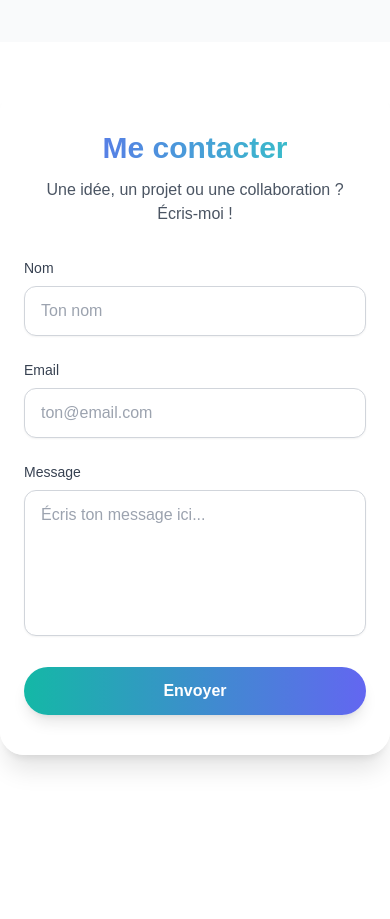
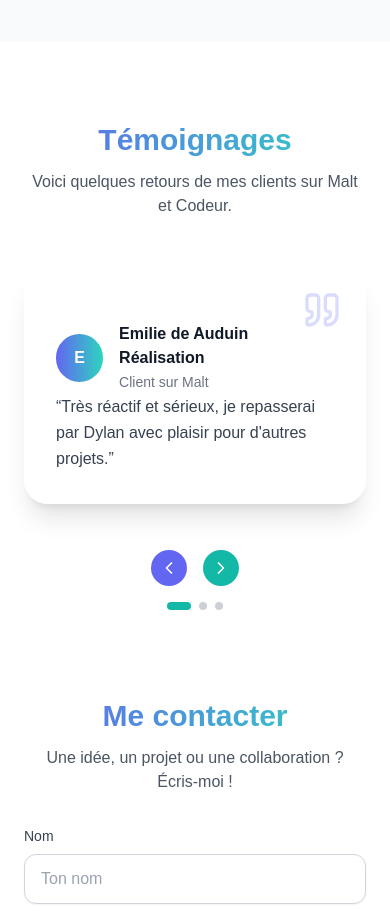
Before and after one commit to zVasO/portfolio-v2, a Next.js app: page / in a window 390 px wide. Shown: the part 6120-7039 px from the top of the page. Before the commit the page ends 6875 px from the top, so only its background shows below. Built offline with nearby package versions, Linux system fonts and the light colour scheme.

Commit message:
Add testimonials carousel to homepage
Introduces a new Testimonials component with a carousel displaying client feedback, and integrates it into the homepage. Also adds an avatar image for use in the testimonials section.

```diff
--- a/app/page.tsx
+++ b/app/page.tsx
@@ -1,14 +1,6 @@
 "use client";
-import {
-  Code,
-  Github,
-  LinkedinIcon,
-  Mail,
-  Palette,
-  Terminal,
-  ChevronDown,
-} from "lucide-react";
-import { motion } from "framer-motion";
+import {ChevronDown, Code, Github, LinkedinIcon, Mail, Palette, Terminal,} from "lucide-react";
+import {motion} from "framer-motion";
 import Head from "next/head"; // Import de Head pour gérer les métadonnées
 import TechBadge from "@/components/TechBadge";
 import IconLink from "@/components/IconLink";
@@ -17,12 +9,13 @@ import About from "@/components/section/About";
 import Stack from "@/components/section/Stack";
 import Experience from "@/components/section/Experience";
 import ContactForm from "@/components/ContactForm";
+import Testimonials from "@/components/Testimonials";
 
 export default function Home() {
     const scrollToAbout = () => {
         const aboutSection = document.getElementById("about");
         if (aboutSection) {
-      aboutSection.scrollIntoView({ behavior: "smooth" });
+            aboutSection.scrollIntoView({behavior: "smooth"});
         }
     };
 
@@ -39,7 +32,7 @@ export default function Home() {
                     name='keywords'
                     content='Full Stack, Web Developer, Laravel, Symfony, React, Vue.js, PHP, TypeScript, JavaScript, Web Applications, Front-end, Back-end, Developer Portfolio, developpeur web'
                 />
-        <meta name='author' content='Dylan Germann' />
+                <meta name='author' content='Dylan Germann'/>
 
                 {/* Open Graph (OG) pour les réseaux sociaux */}
                 <meta
@@ -50,12 +43,12 @@ export default function Home() {
                     property='og:description'
                     content='Dylan Germann est un Développeur Web Full Stack spécialisé dans les applications web modernes et performantes. Découvrez mes compétences et mes projets.'
                 />
-        <meta property='og:image' content='/path/to/your-image.jpg' />
-        <meta property='og:url' content='https://www.dgermann.dev/' />
-        <meta property='og:type' content='website' />
+                <meta property='og:image' content='/path/to/your-image.jpg'/>
+                <meta property='og:url' content='https://www.dgermann.dev/'/>
+                <meta property='og:type' content='website'/>
 
                 {/* Twitter Card */}
-        <meta name='twitter:card' content='summary_large_image' />
+                <meta name='twitter:card' content='summary_large_image'/>
                 <meta
                     name='twitter:title'
                     content='Dylan Germann - Développeur Web Full Stack'
@@ -64,7 +57,7 @@ export default function Home() {
                     name='twitter:description'
                     content='Découvrez le portfolio de Dylan Germann, Développeur Web Full Stack spécialisé dans les applications web modernes et performantes.'
                 />
-        <meta name='twitter:image' content='/path/to/your-image.jpg' />
+                <meta name='twitter:image' content='/path/to/your-image.jpg'/>
             </Head>
 
             <main className='min-h-screen'>
@@ -72,22 +65,23 @@ export default function Home() {
                 <section className='min-h-screen flex items-center justify-center relative'>
                     <div className='flex flex-col items-center justify-center px-6 py-12 sm:py-32'>
                         <motion.div
-              initial={{ opacity: 0, y: 20 }}
-              animate={{ opacity: 1, y: 0 }}
-              transition={{ duration: 0.8 }}
+                            initial={{opacity: 0, y: 20}}
+                            animate={{opacity: 1, y: 0}}
+                            transition={{duration: 0.8}}
                         >
                             <h1 className='relative mx-0 max-w-[43.5rem] text-center font-semibold tracking-tighter text-5xl sm:text-7xl md:text-7xl lg:text-7xl text-gray-900 dark:text-white'>
-                Je suis Dylan Germann<br />
-                <span className='text-4xl bg-gradient-to-r from-teal-500 to-indigo-600 bg-clip-text text-transparent'>
+                                Je suis Dylan Germann<br/>
+                                <span
+                                    className='text-4xl bg-gradient-to-r from-teal-500 to-indigo-600 bg-clip-text text-transparent'>
                   Développeur Web Full Stack
                 </span>
                             </h1>
                         </motion.div>
 
                         <motion.div
-              initial={{ opacity: 0 }}
-              animate={{ opacity: 1 }}
-              transition={{ delay: 0.3, duration: 0.8 }}
+                            initial={{opacity: 0}}
+                            animate={{opacity: 1}}
+                            transition={{delay: 0.3, duration: 0.8}}
                         >
                             <p className="mt-6 max-w-3xl tracking-wide text-gray-700 dark:text-gray-200 text-center text-lg leading-relaxed mx-auto">
                                 Je suis spécialisé dans le développement{" "}
@@ -101,21 +95,21 @@ export default function Home() {
 
                         {/* Tech Stack */}
                         <motion.div
-              initial={{ opacity: 0, y: 20 }}
-              animate={{ opacity: 1, y: 0 }}
-              transition={{ delay: 0.5, duration: 0.8 }}
+                            initial={{opacity: 0, y: 20}}
+                            animate={{opacity: 1, y: 0}}
+                            transition={{delay: 0.5, duration: 0.8}}
                         >
                             <div className='mt-8 flex flex-wrap justify-center gap-4'>
                                 <TechBadge
-                  icon={<Terminal className='w-4 h-4' />}
+                                    icon={<Terminal className='w-4 h-4'/>}
                                     label='Laravel · Symfony · Next.js'
                                 />
                                 <TechBadge
-                  icon={<Palette className='w-4 h-4' />}
+                                    icon={<Palette className='w-4 h-4'/>}
                                     label='React · Vue.js · NextJs'
                                 />
                                 <TechBadge
-                  icon={<Code className='w-4 h-4' />}
+                                    icon={<Code className='w-4 h-4'/>}
                                     label='PHP · TypeScript · JavaScript'
                                 />
                             </div>
@@ -123,24 +117,24 @@ export default function Home() {
 
                         {/* Social Links */}
                         <motion.div
-              initial={{ opacity: 0 }}
-              animate={{ opacity: 1 }}
-              transition={{ delay: 0.7, duration: 0.8 }}
+                            initial={{opacity: 0}}
+                            animate={{opacity: 1}}
+                            transition={{delay: 0.7, duration: 0.8}}
                         >
                             <div className='mt-8 flex justify-center gap-6'>
                                 <IconLink
                                     href='https://github.com/zVasO'
-                  icon={<Github />}
+                                    icon={<Github/>}
                                     label='GitHub'
                                 />
                                 <IconLink
                                     href='https://www.linkedin.com/in/dylan-germann/'
-                  icon={<LinkedinIcon />}
+                                    icon={<LinkedinIcon/>}
                                     label='LinkedIn'
                                 />
                                 <IconLink
                                     href='/contact'
-                  icon={<Mail />}
+                                    icon={<Mail/>}
                                     label='Email'
                                     isInternal
                                 />
@@ -162,14 +156,15 @@ export default function Home() {
                         }}
                         aria-label='Scroll down'
                     >
-            <ChevronDown className='w-8 h-8' />
+                        <ChevronDown className='w-8 h-8'/>
                     </motion.button>
                 </section>
 
-        <About />
-        <Stack />
-        <Experience />
-        <ContactForm />
+                <About/>
+                <Stack/>
+                <Experience/>
+                <Testimonials/>
+                <ContactForm/>
             </main>
         </>
     );
--- /dev/null
+++ b/components/Testimonials.tsx
@@ -0,0 +1,142 @@
+"use client";
+
+import { motion, AnimatePresence } from "framer-motion";
+import { useState } from "react";
+import { Quote, ChevronLeft, ChevronRight } from "lucide-react";
+
+interface Testimonial {
+    name: string;
+    role: string;
+    platform: "Malt" | "Codeur";
+    feedback: string;
+}
+
+const testimonials: Testimonial[] = [
+    {
+        name: "Emilie de Auduin Réalisation",
+        role: "Client sur Malt",
+        platform: "Malt",
+        feedback:
+            "Très réactif et sérieux, je repasserai par Dylan avec plaisir pour d'autres projets.",
+    },
+    {
+        name: "Patrick de Iziparty",
+        role: "Client sur Malt",
+        platform: "Malt",
+        feedback:
+            "Réactivité, suivi et résultat. Je recommande vivement Dylan qui a assuré sa mission de manière très professionnelle. Je retravaillerai avec lui certainement pour de prochaines missions.",
+    },
+    {
+        name: "Hugues de Air-papillon",
+        role: "Client sur Codeur.com",
+        platform: "Codeur",
+        feedback:
+            "Compréhension affutée du besoin, résolution claire efficace en parfaite correspondance avec le problème posé, si on le demandais, je dirai que c'est tip top !",
+    },
+];
+
+export default function Testimonials() {
+    const [index, setIndex] = useState(0);
+    const [direction, setDirection] = useState<"left" | "right">("right");
+
+    const handlePrev = () => {
+        setDirection("left");
+        setIndex((prev) => (prev === 0 ? testimonials.length - 1 : prev - 1));
+    };
+
+    const handleNext = () => {
+        setDirection("right");
+        setIndex((prev) => (prev === testimonials.length - 1 ? 0 : prev + 1));
+    };
+
+    return (
+        <section className="mt-20 max-w-3xl mx-auto px-6 relative overflow-hidden">
+            <h2 className="text-center text-3xl sm:text-4xl font-bold bg-gradient-to-r from-indigo-500 to-teal-400 bg-clip-text text-transparent">
+                Témoignages
+            </h2>
+            <p className="mt-3 text-center text-gray-600 dark:text-gray-300">
+                Voici quelques retours de mes clients sur Malt et Codeur.
+            </p>
+
+            {/* Carousel */}
+            <div className="mt-12 relative h-[260px] sm:h-[240px]">
+                <AnimatePresence mode="wait" custom={direction}>
+                    <motion.div
+                        key={index}
+                        className="absolute w-full rounded-3xl bg-white/80 dark:bg-gray-800/80 backdrop-blur-sm p-8 shadow-xl cursor-grab active:cursor-grabbing"
+                        initial={{ x: direction === "right" ? 150 : -150, opacity: 0 }}
+                        animate={{ x: 0, opacity: 1 }}
+                        exit={{ x: direction === "right" ? -150 : 150, opacity: 0 }}
+                        transition={{ duration: 0.4, ease: "easeInOut" }}
+                        drag="x"
+                        dragConstraints={{ left: 0, right: 0 }}
+                        dragElastic={0.7}
+                        onDragEnd={(_, info) => {
+                            if (info.offset.x > 100) {
+                                handlePrev();
+                            } else if (info.offset.x < -100) {
+                                handleNext();
+                            }
+                        }}
+                    >
+                        <Quote className="absolute top-6 right-6 text-indigo-400/30 w-10 h-10" />
+                        <div className="flex items-center mt-6">
+                            {testimonials[index].avatar ? (
+                                <img
+                                    src="/avatar.png"
+                                    alt={testimonials[index].name}
+                                    className="w-12 h-12 rounded-full border border-gray-300 dark:border-gray-600 object-cover"
+                                />
+                            ) : (
+                                <div className="w-12 h-12 rounded-full bg-gradient-to-r from-indigo-500 to-teal-400 flex items-center justify-center text-white font-bold">
+                                    {testimonials[index].name.charAt(0)}
+                                </div>
+                            )}
+                            <div className="ml-4">
+                                <h4 className="font-semibold text-gray-900 dark:text-gray-100">
+                                    {testimonials[index].name}
+                                </h4>
+                                <span className="text-sm text-gray-500 dark:text-gray-400">
+                  {testimonials[index].role}
+                </span>
+                            </div>
+                        </div>
+                        <p className="text-gray-700 dark:text-gray-300 leading-relaxed">
+                            “{testimonials[index].feedback}”
+                        </p>
+                    </motion.div>
+                </AnimatePresence>
+            </div>
+
+            {/* Navigation */}
+            <div className="flex justify-center items-center gap-4 mt-6">
+                <button
+                    onClick={handlePrev}
+                    className="p-2 rounded-full bg-indigo-500 text-white hover:bg-indigo-600 transition"
+                    aria-label="Précédent"
+                >
+                    <ChevronLeft className="w-5 h-5" />
+                </button>
+                <button
+                    onClick={handleNext}
+                    className="p-2 rounded-full bg-teal-500 text-white hover:bg-teal-600 transition"
+                    aria-label="Suivant"
+                >
+                    <ChevronRight className="w-5 h-5" />
+                </button>
+            </div>
+
+            {/* Indicateurs */}
+            <div className="flex justify-center mt-4 gap-2">
+                {testimonials.map((_, i) => (
+                    <div
+                        key={i}
+                        className={`h-2 w-2 rounded-full transition ${
+                            i === index ? "bg-teal-500 w-6" : "bg-gray-400/50"
+                        }`}
+                    />
+                ))}
+            </div>
+        </section>
+    );
+}
```
Also changed, not shown: public/avatar.png (added). Lines whose indentation alone changed are shown as unchanged.
